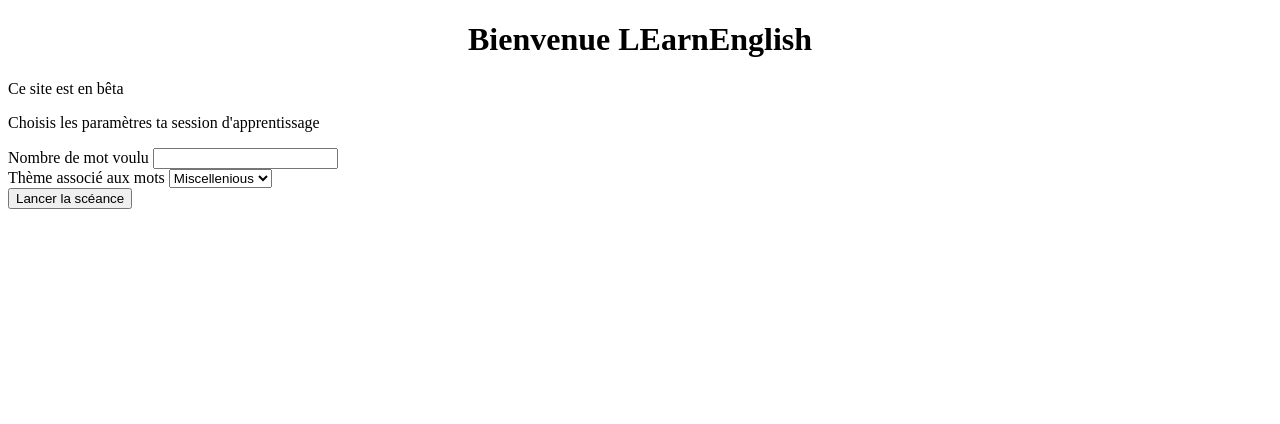
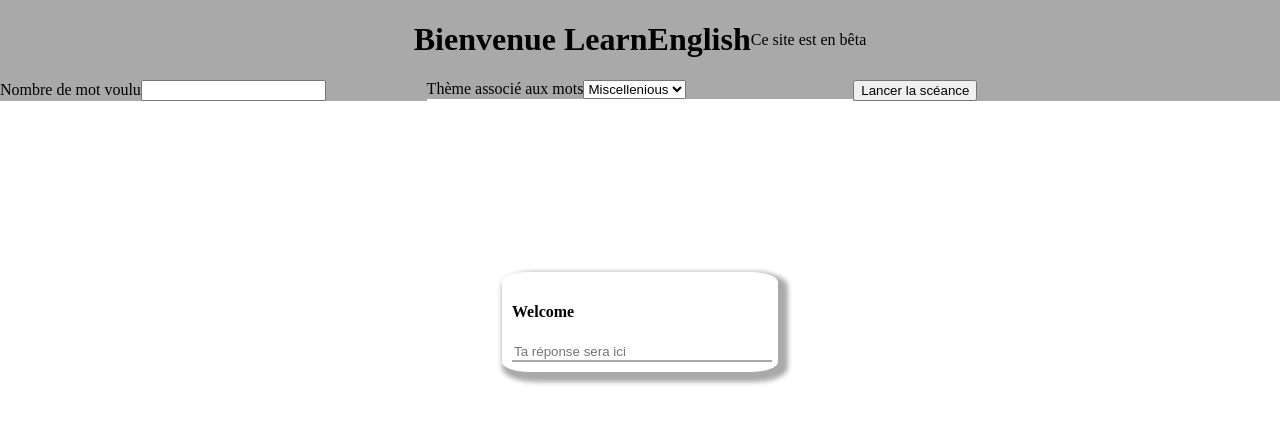
Before and after one commit to yuxuama/PyLearnEnglish, a Flask app: page / in a window 1280 px wide. Shown: the top 424 px of the page. Run offline with Flask 2, Linux system fonts and the light colour scheme; data that the repository does not hold is empty; parts of the project's set-up code (start-up, migrations or seed data) failed here and were passed over.

Commit message:
finish basic behavior

```diff
--- a/app.py
+++ b/app.py
@@ -13,19 +13,17 @@ class Api:
 
     def set_route(self):
         self.app.add_url_rule('/', 'index', self.index)
-        self.app.add_url_rule('/get<int:size>', 'get', self.get_word, methods=['GET'])
+        self.app.add_url_rule('/get<int:size>&<string:theme>', 'get', self.get_word, methods=['GET'])
         self.app.add_url_rule('/get/', 'get', self.get_word, methods=['GET'])
         self.app.add_url_rule('/get_theme', 'gettheme', self.get_theme, methods=['GET'])
-        self.app.add_url_rule('/lesson?<int:n>&<string:theme>', 'lesson', self.lesson)
-        self.app.add_url_rule('/lesson', 'lesson', self.lesson)
         self.app.add_url_rule('/submit', 'submit', self.submit, methods=['POST', 'GET'])
 
     def launch(self, host="127.0.0.1", port=8080):
         self.set_route()
         self.app.run(host=host, port=port)
 
-    def get_word(self, size=1):
-        cur = list(self.db.get(size))
+    def get_word(self, size=10, theme='all'):
+        cur = list(self.db.get(size, theme))
         for element in cur:
             element.pop('_id', None)
         return jsonify(cur)
@@ -36,9 +34,6 @@ class Api:
         for i in range(len(data)):
             resp[i] = data[i]['_id']
         return make_response(resp)
-
-    def lesson(self, n=10, theme='all'):
-        return render_template('lesson.html', n=n, theme=theme)
 
     def submit(self):
         print(request.json)
--- a/mongo passwd.txt
+++ /dev/null
@@ -1 +0,0 @@
-fEFCKmf21WCNWcog
--- a/static/index_style.css
+++ b/static/index_style.css
@@ -2,9 +2,60 @@ h1 {
     text-align: center;
 }
 
-div.title {
+p.title {
+    text-align: center;
+}
+
+div#title {
     text-align: center;
     display: flex;
     align-items: center;
     justify-content: center;
+    background-color: transparent;
 }
+
+div#top {
+    width: 100%;
+    position: relative;
+    background-color: darkgray;
+    position: relative;
+}
+
+div#settings {
+    margin: 0 auto;
+}
+
+div.block {
+    width: 33.33%;
+    float: left;
+    background-color: darkgray;
+    display: flex;
+    align-items: center;
+}
+
+div.container {
+    position: relative;
+    margin: 15% auto;
+    width: 20%;
+    height: 20%;
+    border-radius: 10%;
+    box-shadow:  5px 5px 5px 5px darkgray;
+    padding: 10px;
+}
+
+div#lesson {
+    width: 100%;
+}
+
+input#answer {
+    border-top: hidden;
+    border-left: hidden;
+    border-right: hidden;
+    width: 100%;
+    border-bottom-color: darkgray;
+
+}
+
+body {
+    margin: 0 0;
+}
--- /dev/null
+++ b/static/main.js
@@ -0,0 +1,49 @@
+let datas;
+var context = true;
+var lessonContext = false;
+var n = 0;
+
+document.addEventListener('keypress', update)
+
+function submit() {
+    const number = document.getElementById("number").value;
+    const theme = document.getElementById("theme").value;
+    const explain = document.getElementById('status');
+
+    explain.innerHTML = "Appuie sur 'Entrée' quand tu penses avoir trouvé"
+    lessonContext = true
+    lesson(number , theme);
+}
+
+async function lesson(number , theme) {
+    promise = $.ajax({
+        url: 'http://127.0.0.1:8080/get' + number + "&" + theme,
+        type: 'GET',
+        DataType: 'json',
+        headers: {'Access-Control-Allow-Origin': '*'},
+    });
+    datas = await promise
+    console.log(datas[0])
+    update(13)
+}
+
+function update(event) {
+    if (event.keyCode === 13 || event === 13 && lessonContext){
+        const target = document.getElementById('word');
+        if (n > datas.length) {
+            lessonContext = false;
+            n = 0;
+            target.innerHTML = "Tu as finis la scéance d'entrainement"
+        }
+
+        if (context) {
+            target.innerHTML = "Traduis: " + datas[n].word;
+            context = false;
+        } else {
+            target.innerHTML = "La traduction est: " + datas[n].trad;
+            context = true;
+            n++;
+        }
+    }
+
+}
--- a/templates/index.html
+++ b/templates/index.html
@@ -6,20 +6,21 @@
     <title>Learn your vocabulary</title>
     <meta name='viewport' content='width=device-width, initial-scale=1'>
     <script type="text/javascript" src="https://ajax.googleapis.com/ajax/libs/jquery/3.3.1/jquery.min.js"></script>
-    <link rel='stylesheet' type='text/css' media='screen' href='/static/index_style.css'>
+    <link rel='stylesheet' type='text/css' href='/static/index_style.css'>
+    <script src="{{url_for('static', filename='main.js')}}"></script>
 </head>
 <body>
+    <div id="top">
         <div id='title'>
-        <h1> Bienvenue LEarnEnglish </h1>
-        <p> Ce site est en bêta</p>
+            <h1> Bienvenue LearnEnglish </h1>
+            <p class="title"> Ce site est en bêta</p>
         </div>
         <div id='settings'>
-        <p>Choisis les paramètres ta session d'apprentissage</p>
-        <div>
+            <div class="block">
                 <label for="number">Nombre de mot voulu</label>
                 <input id="number" type="number" max="50" required>
             </div>
-        <div>
+            <div class="block">
                 <label for="theme">Thème associé aux mots</label>
                 <select id="theme" required>
                     <option id="all" value="all">Miscellenious</option>
@@ -39,29 +40,17 @@
                     </script>
                 </select>
             </div>
-        <div>
+            <div class="block">
                 <button type="submit" onclick="submit()">Lancer la scéance</button>
-            <script>
-                document.onkeypress = function (event) {
-                    if (event.which == 13) {
-                        submit()
-                    }
-                }
+            </div>
+        </div>
+    </div>
 
-                function submit() {
-                    n = document.getElementById('number').value
-                    theme = document.getElementById('theme').value
-                    $.ajax({
-                        url: 'http://127.0.0.1:8080/submit',
-                        type: 'POST',
-                        DataType: 'json',
-                        data:{
-                            n: n,
-                            theme: theme
-                        }
-                    })
-                }
-            </script>
+    <div class="container">
+        <div id = "lesson">
+            <p id="status"></p>
+            <h4 id = "word">Welcome</h4>
+            <input type="text" placeholder="Ta réponse sera ici" id="answer">
         </div>
     </div>
 </body>
```
Also changed, not shown: db.py (+12 -4 lines), templates/lesson.html (deleted, +0 -14 lines), test.py (+3 -8 lines). Lines whose indentation alone changed are shown as unchanged.
